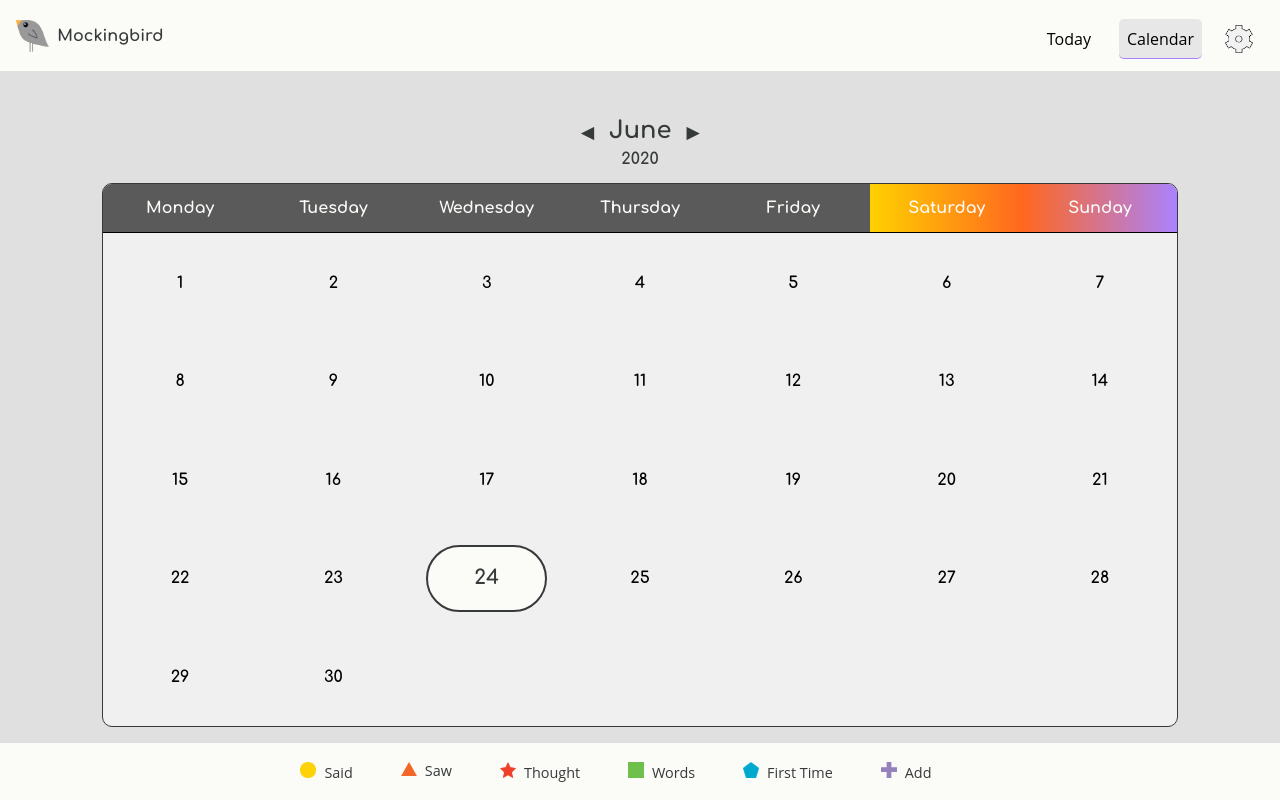
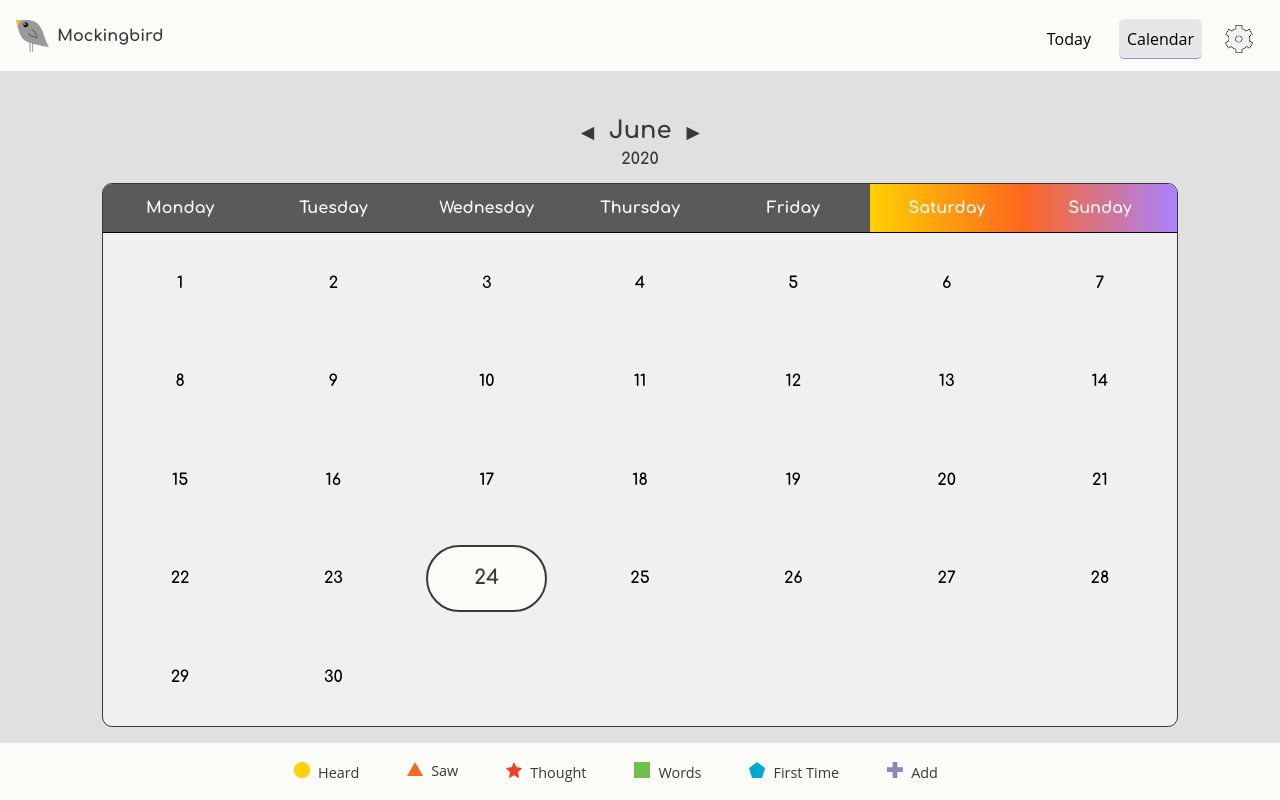
Before and after one commit to cakebatterandsprinkles/mockingbird, a React (Create React App) app in the folder client/: page /calendar in a window 1280 px wide. Built offline with nearby package versions, Linux system fonts and the light colour scheme; a web font is replaced by a local one.

Commit message:
changed the abbreviated version of a group

```diff
--- a/client/src/components/LegendFooter/LegendFooter.jsx
+++ b/client/src/components/LegendFooter/LegendFooter.jsx
@@ -24,27 +24,27 @@ class LegendFooter extends Component {
     return (
       <div className={classes.footer}>
         <div className={classes.legendItem}>
-          <img src={Circle} alt="circle" className={classes.icon}/>
-          <p className={classes.footerText}>Said</p>
+          <img src={Circle} alt="circle" className={classes.icon} />
+          <p className={classes.footerText}>Heard</p>
         </div>
         <div className={classes.legendItem}>
-          <img src={Triangle} alt="triangle" className={classes.icon}/>
+          <img src={Triangle} alt="triangle" className={classes.icon} />
           <p className={classes.footerText}>Saw</p>
         </div>
         <div className={classes.legendItem}>
-          <img src={Star} alt="star" className={classes.icon}/>
+          <img src={Star} alt="star" className={classes.icon} />
           <p className={classes.footerText}>Thought</p>
         </div>
         <div className={classes.legendItem}>
-          <img src={Rectangle} alt="rectangle" className={classes.icon}/>
+          <img src={Rectangle} alt="rectangle" className={classes.icon} />
           <p className={classes.footerText}>Words</p>
         </div>
         <div className={classes.legendItem}>
-          <img src={Pentagon} alt="pentagon" className={classes.icon}/>
+          <img src={Pentagon} alt="pentagon" className={classes.icon} />
           <p className={classes.footerText}>First Time</p>
         </div>
         <div className={classes.legendItem}>
-          <img src={Plus} alt="plus shape" className={classes.icon}/>
+          <img src={Plus} alt="plus shape" className={classes.icon} />
           <p className={classes.footerText}>Add</p>
         </div>
       </div>
```
